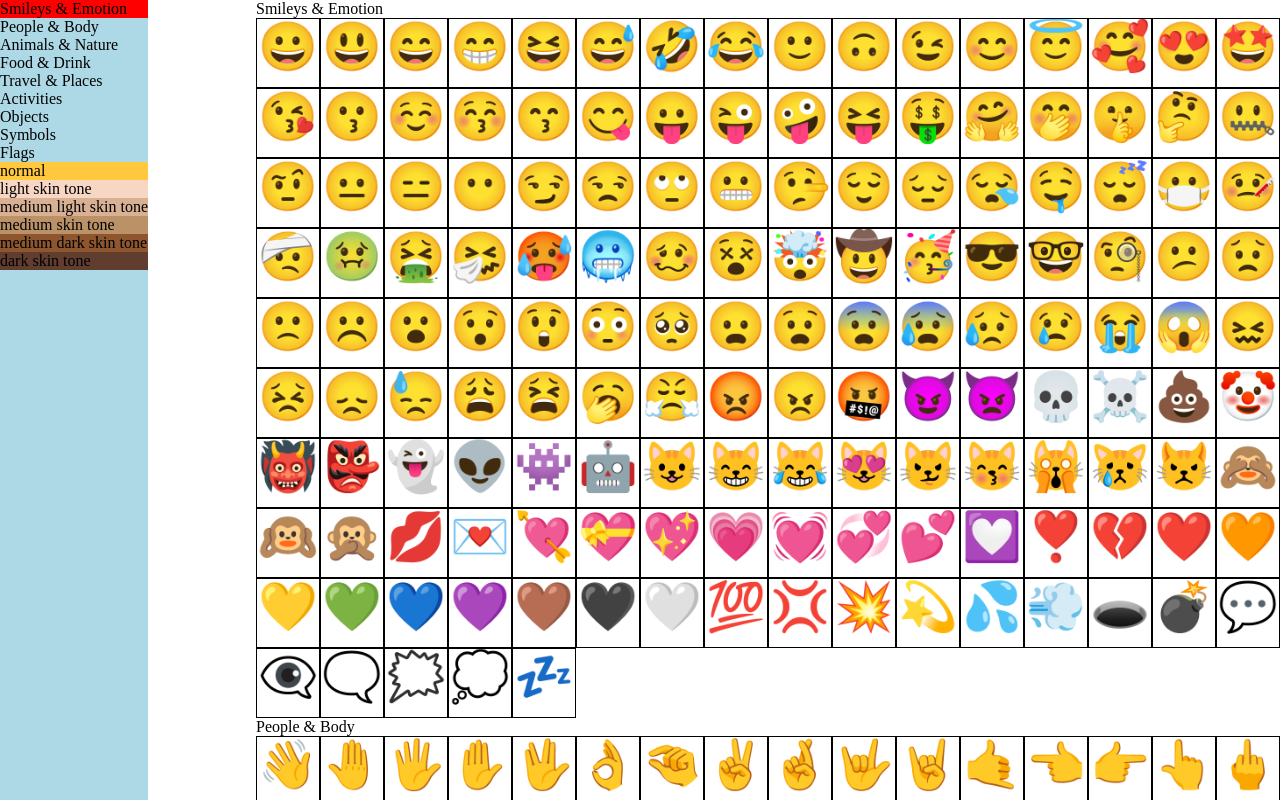
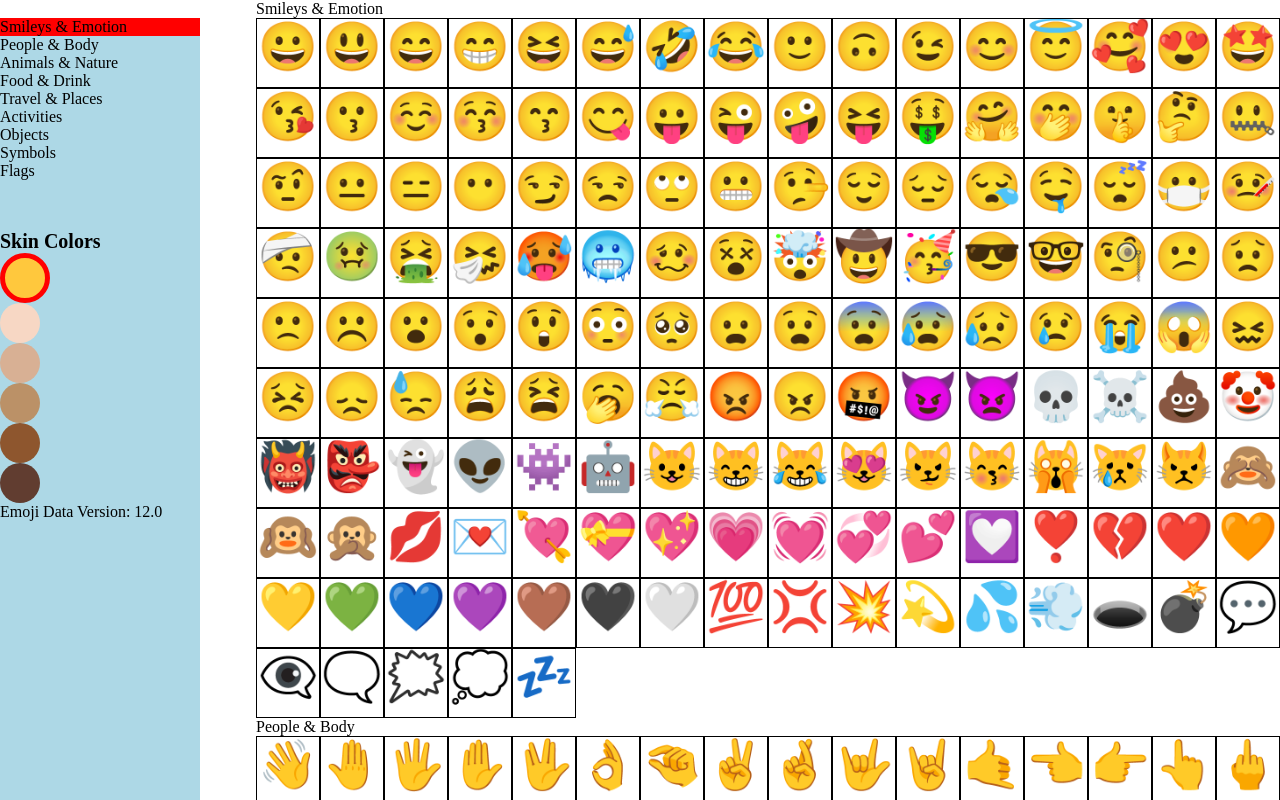
Before and after one commit to Nalhin/Emoji, a React (Create React App) app: page / in a window 1280 px wide. Shown: the top 800 px of the page. Built offline with nearby package versions, Linux system fonts and the light colour scheme.

Commit message:
Added search reducer

```diff
--- a/src/Component/Layout/Group/Emoji/Emoji.js
+++ b/src/Component/Layout/Group/Emoji/Emoji.js
@@ -3,7 +3,7 @@ import { CopyToClipboard } from "react-copy-to-clipboard";
 import "./Emoji.scss";
 import { connect } from 'react-redux';
 
-const Group = ({ emoji, name, skinChange, skin }) => {
+const Emoji = ({ emoji, name, skinChange, skin }) => {
 
 
     const showEmoji = skinChange ? emoji.slice(0, 2) + skin.unicode + emoji.slice(2) : emoji;
@@ -23,4 +23,4 @@ const mapStateToProps = (state) => {
     return { skin: state.skin };
 }
 
-export default connect(mapStateToProps)(Group);
+export default connect(mapStateToProps)(Emoji);
--- a/src/Component/Layout/Group/Group.js
+++ b/src/Component/Layout/Group/Group.js
@@ -1,18 +1,18 @@
 import React from "react";
-
+import { connect } from 'react-redux';
 import "./Group.scss";
 import Emoji from "./Emoji/Emoji";
 import emojiData from '../../../emoji.json';
 
 
-const Group = ({ group }) => {
+const Group = ({ group, search }) => {
 
     return (
         <div className="group">
             <h1>{group}</h1>
             <div className="emoji-group">
                 {emojiData.map((emoji, index) =>
-                    emoji.group === group ? (
+                    emoji.group === group && emoji.name.includes(search) ? (
                         <Emoji
 
                             emoji={emoji.emoji}
@@ -28,4 +28,9 @@ const Group = ({ group }) => {
     );
 };
 
-export default Group;
+const mapStateToProps = (state) => {
+
+    return { search: state.search };
+}
+
+export default connect(mapStateToProps)(Group);
--- a/src/Component/Layout/Group/Group.scss
+++ b/src/Component/Layout/Group/Group.scss
@@ -5,10 +5,11 @@
     margin: 0 auto;
     width: 60%;
 
+    .emoji-group {
+        display: grid;
+        grid-template-columns: repeat(16, 4rem);
+        grid-auto-rows: 70px;
+
+    }
+
 }
-
-.emoji-group {
-    display: grid;
-    grid-template-columns: repeat(16, 4rem);
-    grid-auto-rows: 70px;
-}
--- a/src/Component/Layout/Layout.js
+++ b/src/Component/Layout/Layout.js
@@ -6,6 +6,7 @@ import Group from "./Group/Group";
 import Navbar from './Navbar/Navbar'
 import { group } from '../../Module/GroupList';
 import { debounce } from 'lodash'
+import { emojiArray } from '../../Module/test'
 
 const refs = group.reduce((acc, group) => {
     acc[group] = createRef();
@@ -15,7 +16,7 @@ const refs = group.reduce((acc, group) => {
 
 
 const Layout = () => {
-
+    // console.log(group)
     const [scroll, updateScroll] = useState('');
 
 
@@ -25,6 +26,7 @@ const Layout = () => {
             block: 'start',
         });
     }
+
 
     const scrollHandler = useCallback(
         () => {
--- a/src/Component/Layout/Navbar/Navbar.js
+++ b/src/Component/Layout/Navbar/Navbar.js
@@ -3,12 +3,16 @@ import './Navbar.scss';
 import { group } from '../../../Module/GroupList';
 import { skinColor } from '../../../Module/skinColor';
 import { connect } from 'react-redux';
-import { setSkin } from '../../../Module/actions/skinColor'
+import { setSkin } from '../../../Module/actions/skinColor';
+import { setSearch } from '../../../Module/actions/search';
 
-const Navbar = ({ click, scroll, setSkin }) => {
+const Navbar = ({ click, scroll, setSkin, skin, setSearch }) => {
 
     return (
         <div className="navbar">
+            <div>
+                <input onChange={setSearch}></input>
+            </div>
             {group.map((group, index) =>
 
                 <div
@@ -19,16 +23,22 @@ const Navbar = ({ click, scroll, setSkin }) => {
                     {group}
                 </div>
             )}
-            <div>
+            <div className="navbar__skin-container">
+                <h1 className="navbar__skin-header">Skin Colors</h1>
                 {
-                    skinColor.map(skin =>
+                    skinColor.map(element =>
 
-                        <div onClick={setSkin.bind(this, skin)} style={{ background: skin.color }} key={skin.name}>
-                            {skin.name}
+                        <div
+                            className={element.name === skin.name ? "navbar__skin navbar__skin--active" : 'navbar__skin'}
+                            onClick={setSkin.bind(this, element)}
+                            style={{ background: element.color }}
+                            key={element.name}>
+
                         </div>
                     )
                 }
             </div>
+            <p>Emoji Data Version: 12.0</p>
         </div >
     )
 };
@@ -41,6 +51,10 @@ const mapDispatchToProps = (dispatch) => {
     return {
         setSkin: (skin) => {
             dispatch(setSkin(skin));
+        },
+        setSearch: (event) => {
+            console.log(event.target.value)
+            dispatch(setSearch(event.target.value));
         }
     }
 }
--- a/src/Component/Layout/Navbar/Navbar.scss
+++ b/src/Component/Layout/Navbar/Navbar.scss
@@ -15,4 +15,25 @@
             background: red;
         }
     }
+
+    &__skin-header {
+        margin-top: 50px;
+        font-weight: bold;
+        font-size: 20px;
+    }
+
+    &__skin-container {
+        display: flex;
+        flex-direction: column;
+    }
+
+    &__skin {
+        width: 40px;
+        height: 40px;
+        border-radius: 50%;
+
+        &--active {
+            border: 5px red solid;
+        }
+    }
 }
--- a/src/Module/actions/actionTypes.js
+++ b/src/Module/actions/actionTypes.js
@@ -1,2 +1,5 @@
 //skin reducer
 export const SET_SKIN = 'SET_SKIN';
+
+//search reducer
+export const SET_SEARCH = 'SET_SEARCH';
--- /dev/null
+++ b/src/Module/actions/search.js
@@ -0,0 +1,6 @@
+import { SET_SEARCH } from './actionTypes';
+
+export const setSearch = search => ({
+    type: SET_SEARCH,
+    search: search
+})
--- a/src/Module/reducers/index.js
+++ b/src/Module/reducers/index.js
@@ -1,7 +1,8 @@
 import { combineReducers } from 'redux';
 import skin from './skinColorReducer';
+import search from './searchReducer';
 
 export default combineReducers({
     skin: skin,
-
+    search: search
 })
--- /dev/null
+++ b/src/Module/reducers/searchReducer.js
@@ -0,0 +1,13 @@
+import { SET_SEARCH } from '../actions/actionTypes';
+
+
+const skinColorReducer = (state = "", action) => {
+    switch (action.type) {
+        case SET_SEARCH:
+            return action.search;
+        default:
+            return state;
+    }
+}
+
+export default skinColorReducer;
--- /dev/null
+++ b/src/Module/test.js
@@ -0,0 +1,24 @@
+import emojiData from "../emoji.json";
+export const group = [...new Set(emojiData.map(emoji => emoji.group))];
+
+// group.map(group => {
+//     emojiData.map(emoji => {
+//         return emoji.group === emoji
+//     })
+// })
+
+// const refs = group.reduce((acc, group) => {
+//     acc[group] = createRef();
+//     return acc;
+// }, []);
+
+export const emojiArray = group.map(group => {
+    let i = 0;
+    return emojiData.reduce((rows, emoji) => {
+        if (group === emoji.group) {
+            rows[i] = emoji;
+            i++;
+        }
+        return rows;
+    }, []);
+});
```
Also changed, not shown: src/Module/GroupList.js (line endings or trailing spaces), 1 other file (tests, documents, lock files or other folders).
